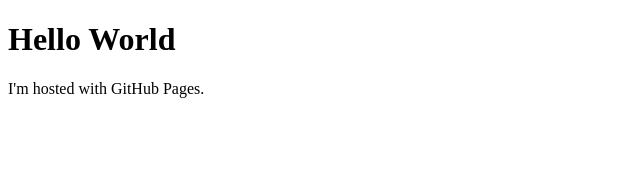
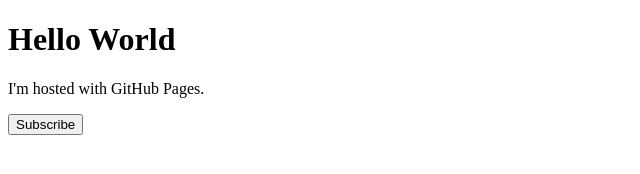
Before and after one commit to techtrailhead/thesuperwriter, a plain HTML site: page index.html in a window 1280 px wide. Shown: the whole page, without its empty margins (0-640 px from the left). Drawn offline with Linux system fonts and the light colour scheme.

Commit message:
Update index.html

```diff
--- a/index.html
+++ b/index.html
@@ -3,5 +3,7 @@
 <body>
 <h1>Hello World</h1>
 <p>I'm hosted with GitHub Pages.</p>
+<input type="button" onclick="(function(btn){var z=document.createElement('script');document.subtomeBtn=btn;z.src='https://www.subtome.com/load.js';document.body.appendChild(z);})(this)" value="Subscribe">
+
 </body>
 </html>
```
